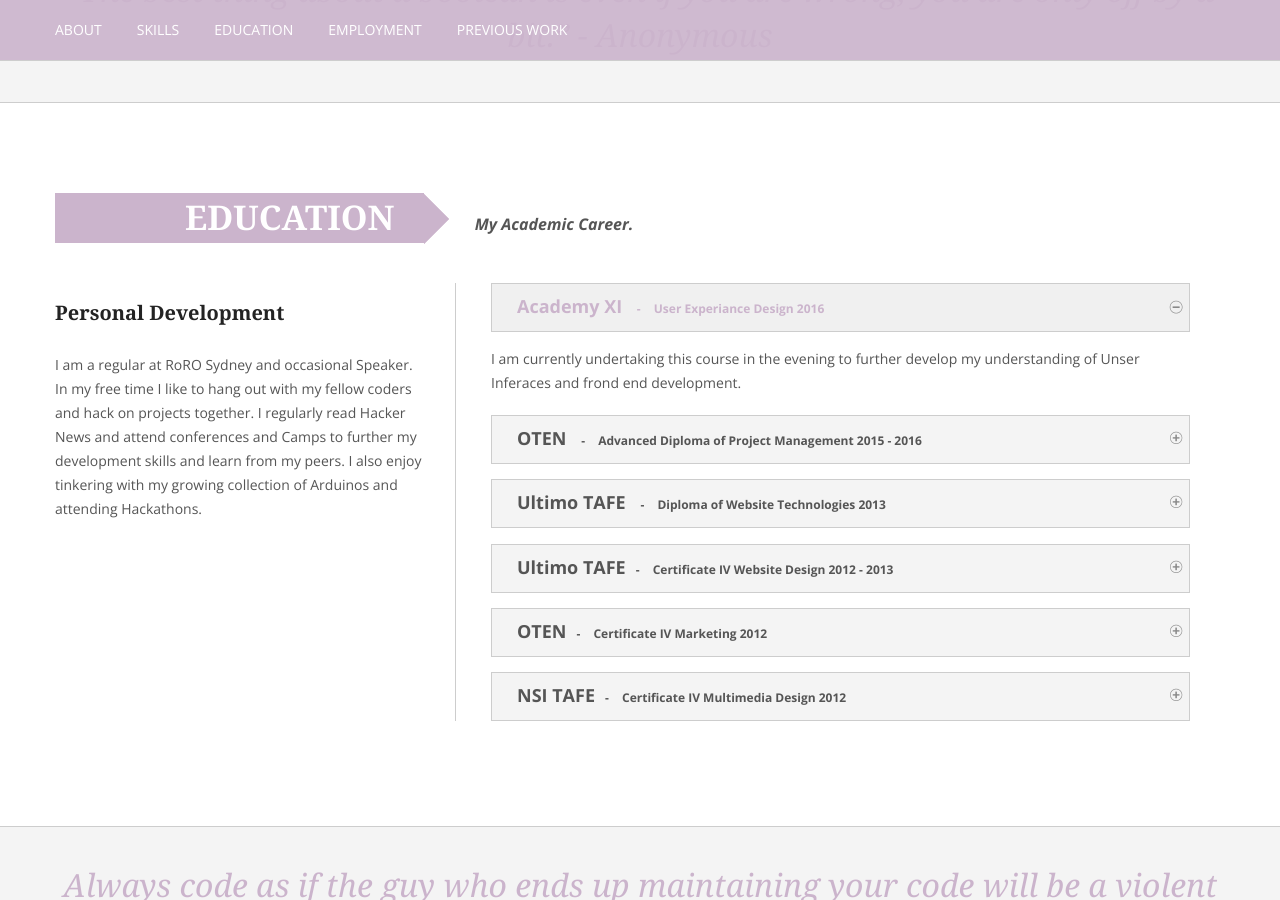
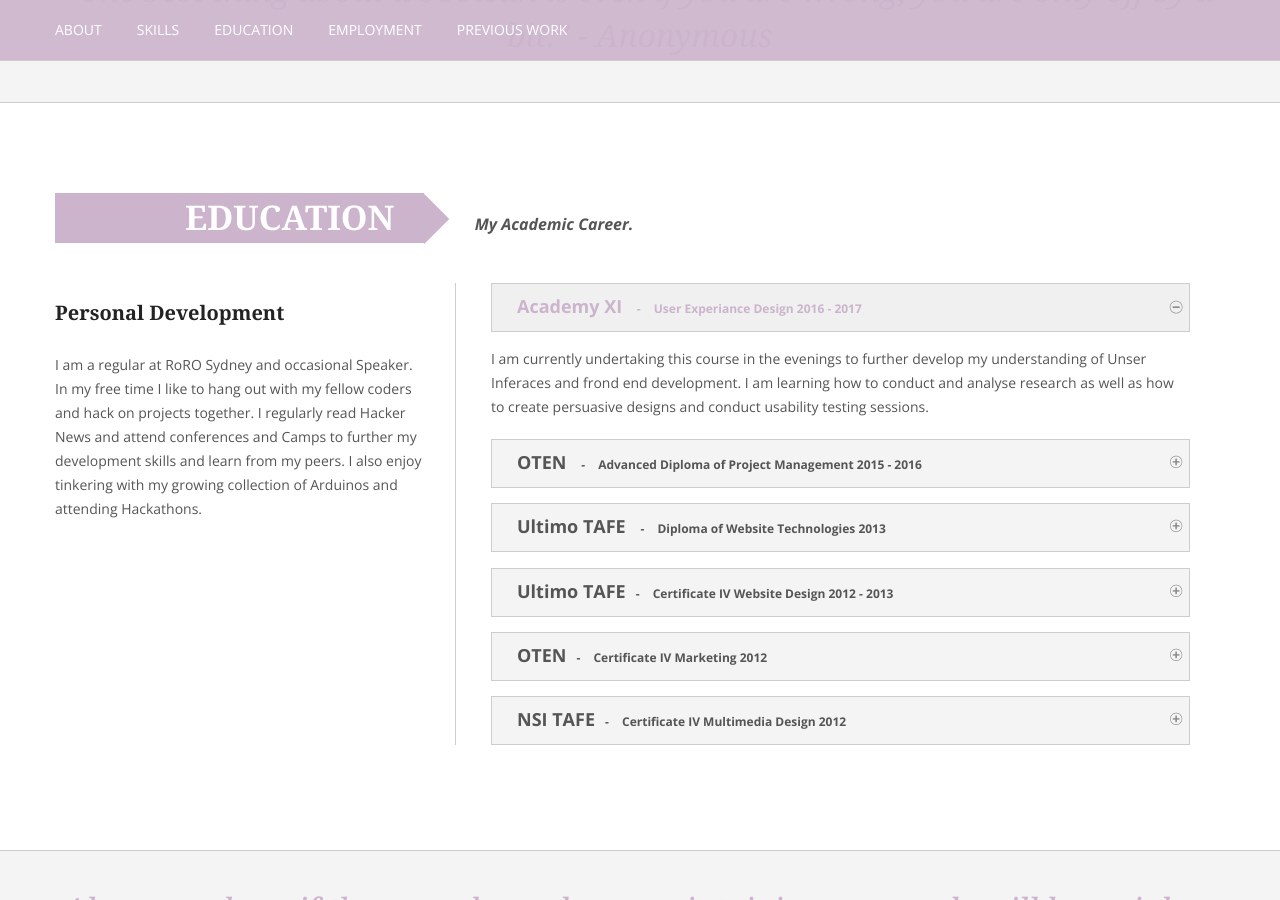
Before and after one commit to catherine-jones/catherine-jones.github.io, a Jekyll site: the page index.html, which Jekyll copies as it is, in a window 1280 px wide and 900 px high, scrolled down 1895 px. Built offline with Jekyll 4.4.1, drawn with Linux system fonts in a browser that asks for light colours; nearby versions of some CDN libraries; comment, search, counter and statistics services are not loaded.

Commit message:
update education

```diff
--- a/index.html
+++ b/index.html
@@ -225,14 +225,17 @@
 
           <div class="span8">
             <div class="border_left">
-                      <div class="accordion-trigger">Academy XI <span>- </span><span>User Experiance Design 2016</span></div>
+
+              <div class="accordion-trigger">Academy XI <span>- </span><span>User Experiance Design 2016 - 2017</span></div>
               <div class="accordion-container">
-                          <p>I am currently undertaking this course in the evening to further develop my understanding of Unser Inferaces and frond end development.</p>
+                <p>I am currently undertaking this course in the evenings to further develop my understanding of Unser Inferaces and frond end development. I am learning how to conduct and analyse research as well as how to create persuasive designs and conduct usability testing sessions.</p>
               </div>
+
               <div class="accordion-trigger">OTEN <span>- </span><span>Advanced Diploma of Project Management 2015 - 2016</span></div>
               <div class="accordion-container">
                 <p>I am currently undertaking this online course to gain a better understanding of project management and the product life cycle. I am learning how to manage stakeholder’s expectations, estimate timelines, budget and allocate resources.</p>
               </div>
+
               <div class="accordion-trigger">Ultimo TAFE <span>- </span><span>Diploma of Website Technologies 2013</span></div>
               <div class="accordion-container">
                 <p>Through out this course I leant how to design and build databases and integrate them into websites. We worked alongside real world client to establish their needs, recommend and implement technical solutions to solve business problems.</p>
@@ -256,7 +259,6 @@
               </div>
             </div>
           </div>
-
         </div>
       </div>
     </section>
```
Lines whose indentation alone changed are shown as unchanged.
